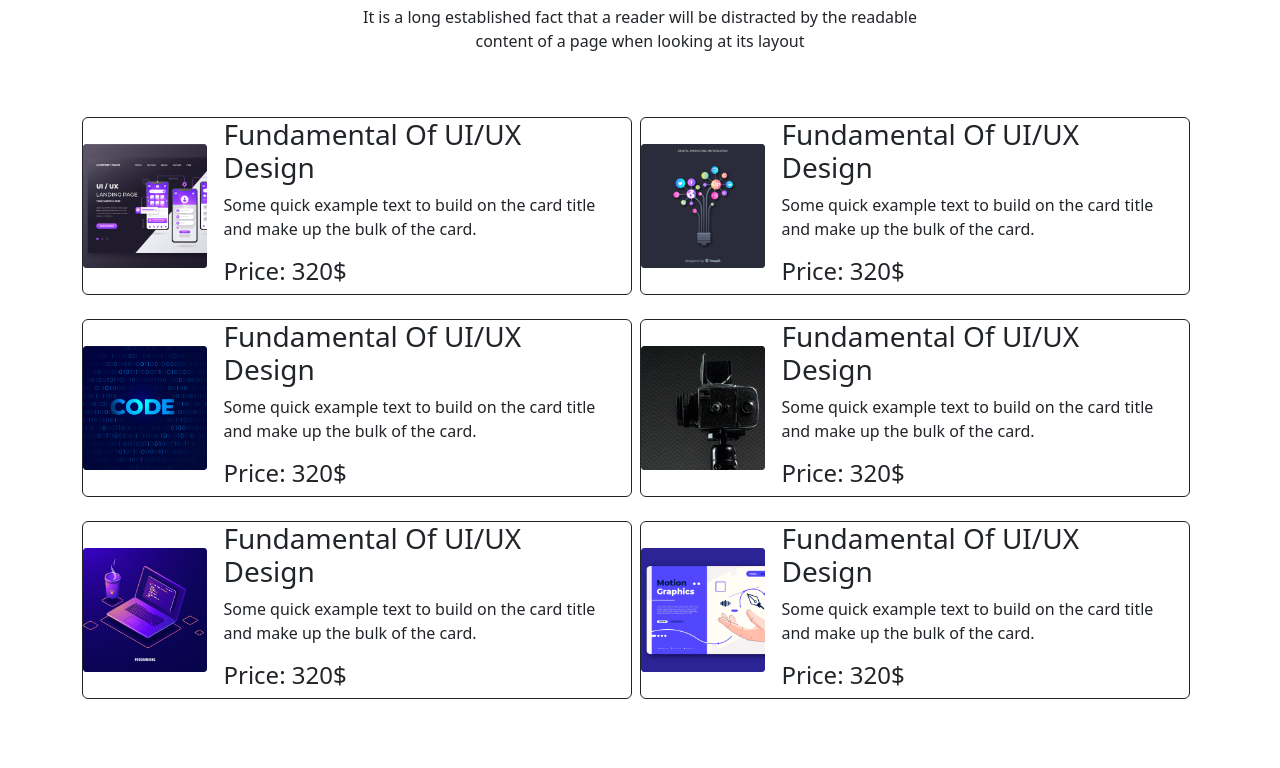
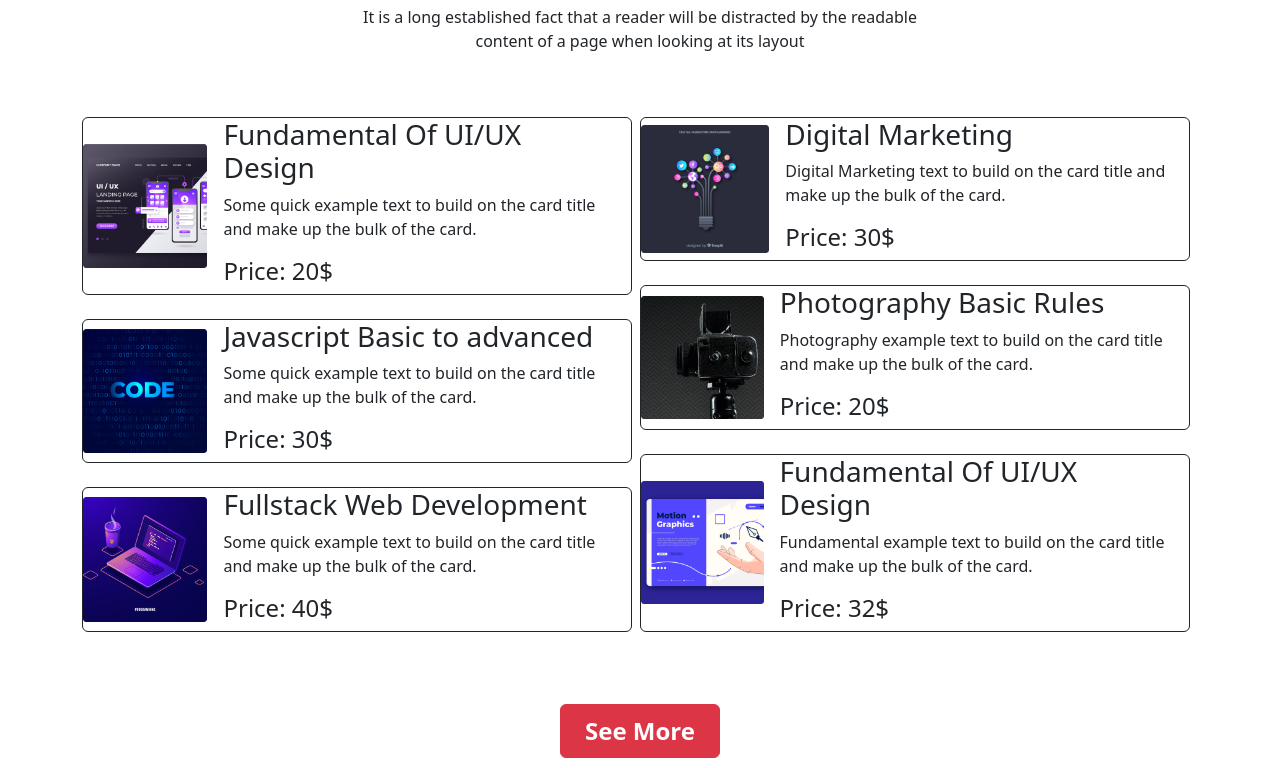
Before and after one commit to EKMOVIES/Pedagogy, a plain HTML site: page index.html in a window 1280 px wide. Shown: the part 842-1610 px from the top of the page. Drawn offline with nearby package versions, Linux system fonts and the light colour scheme.

Commit message:
fundamantal change

```diff
--- a/index.html
+++ b/index.html
@@ -118,7 +118,7 @@
                         <h1 class="fs-3">Fundamental Of UI/UX Design</h1>
                         <p>Some quick example text to build on the card title
                             and make up the bulk of the card.</p>
-                        <h2 class="fs-4">Price: 320$</h2>
+                        <h2 class="fs-4">Price: 20$</h2>
                     </div>
                 </div>
                 <br>
@@ -127,10 +127,10 @@
                         <img class="w-100" src="images/course/course-2.png" alt="" srcset="">
                     </div>
                     <div class="px-3">
-                        <h1 class="fs-3">Fundamental Of UI/UX Design</h1>
+                        <h1 class="fs-3">Javascript Basic to advanced</h1>
                         <p>Some quick example text to build on the card title
                             and make up the bulk of the card.</p>
-                        <h2 class="fs-4">Price: 320$</h2>
+                        <h2 class="fs-4">Price: 30$</h2>
                     </div>
                 </div>
                 <br>
@@ -139,10 +139,10 @@
                         <img class="w-100" src="images/course/course-3.png" alt="" srcset="">
                     </div>
                     <div class="px-3">
-                        <h1 class="fs-3">Fundamental Of UI/UX Design</h1>
+                        <h1 class="fs-3">Fullstack Web Development</h1>
                         <p>Some quick example text to build on the card title
                             and make up the bulk of the card.</p>
-                        <h2 class="fs-4">Price: 320$</h2>
+                        <h2 class="fs-4">Price: 40$</h2>
                     </div>
                 </div>
                 <br>
@@ -154,10 +154,10 @@
                         <img class="w-100" src="images/course/course-4.png" alt="" srcset="">
                     </div>
                     <div class="px-3">
-                        <h1 class="fs-3">Fundamental Of UI/UX Design</h1>
-                        <p>Some quick example text to build on the card title
+                        <h1 class="fs-3">Digital Marketing</h1>
+                        <p>Digital Marketing  text to build on the card title
                             and make up the bulk of the card.</p>
-                        <h2 class="fs-4">Price: 320$</h2>
+                        <h2 class="fs-4">Price: 30$</h2>
                     </div>
                 </div>
                 <br>
@@ -166,10 +166,10 @@
                         <img class="w-100" src="images/course/course-5.png" alt="" srcset="">
                     </div>
                     <div class="px-3">
-                        <h1 class="fs-3">Fundamental Of UI/UX Design</h1>
-                        <p>Some quick example text to build on the card title
+                        <h1 class="fs-3">Photography Basic Rules</h1>
+                        <p>Photography example text to build on the card title
                             and make up the bulk of the card.</p>
-                        <h2 class="fs-4">Price: 320$</h2>
+                        <h2 class="fs-4">Price: 20$</h2>
                     </div>
                 </div>
                 <br>
@@ -179,9 +179,9 @@
                     </div>
                     <div class="px-3">
                         <h1 class="fs-3">Fundamental Of UI/UX Design</h1>
-                        <p>Some quick example text to build on the card title
+                        <p>Fundamental example text to build on the card title
                             and make up the bulk of the card.</p>
-                        <h2 class="fs-4">Price: 320$</h2>
+                        <h2 class="fs-4">Price: 32$</h2>
                     </div>
                 </div>
             </div>
```
